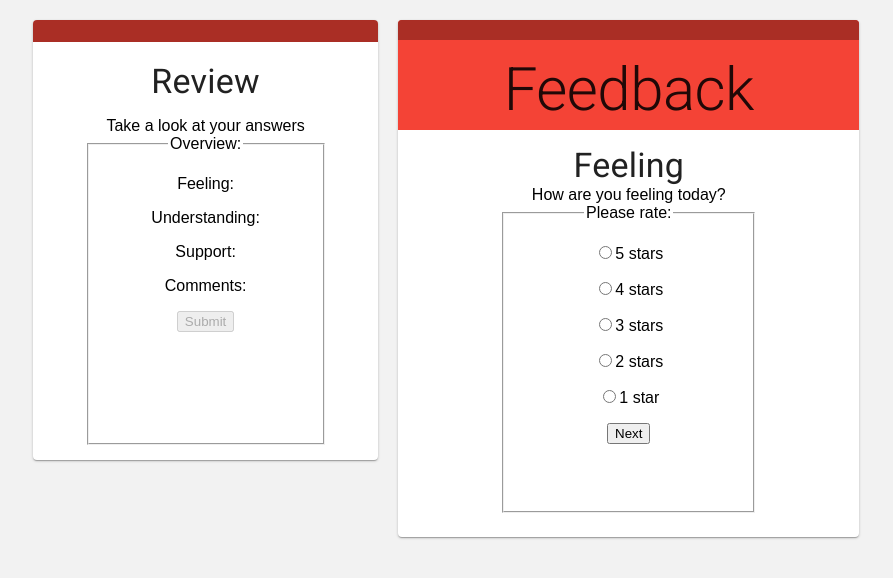
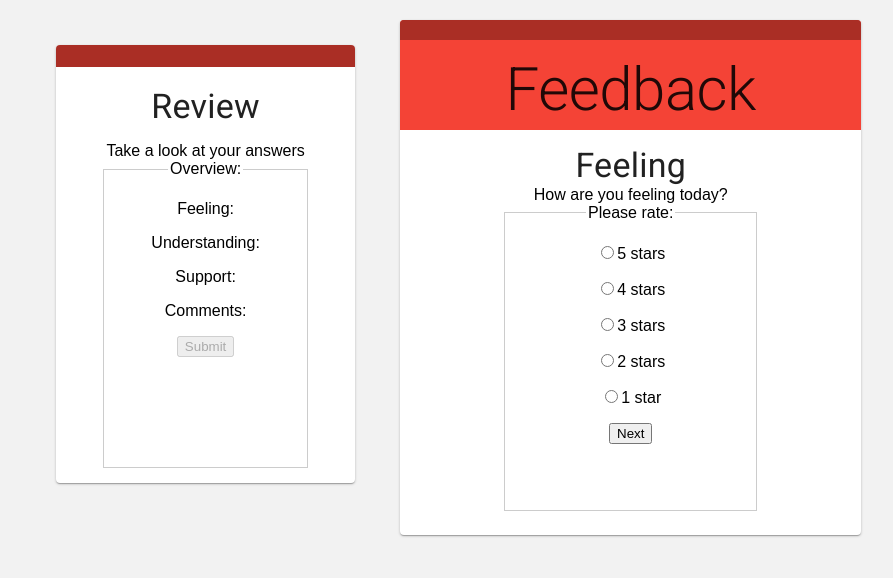
Before and after one commit to vxiong029/weekend-challenge-5-feedback, a React (Create React App) app: page /#/ in a window 1280 px wide. Shown: the top 578 px of the page, without its empty margins (140-1033 px from the left). Built offline with nearby package versions, Linux system fonts and the light colour scheme.

Commit message:
App.css: add border style to rating fieldset

```diff
--- a/src/components/App/App.css
+++ b/src/components/App/App.css
@@ -30,9 +30,9 @@ body {
 }
 
 .review-container {
-  padding: 10px;
+  padding: 35px;
   text-align: center;
-  width: 30%;
+  width: 26%;
 }
 
 .review-header {
@@ -48,6 +48,7 @@ body {
 }
 
 .rating {
+  border: 1px solid #cccccc;
   height: 290px;
 }
 
```
